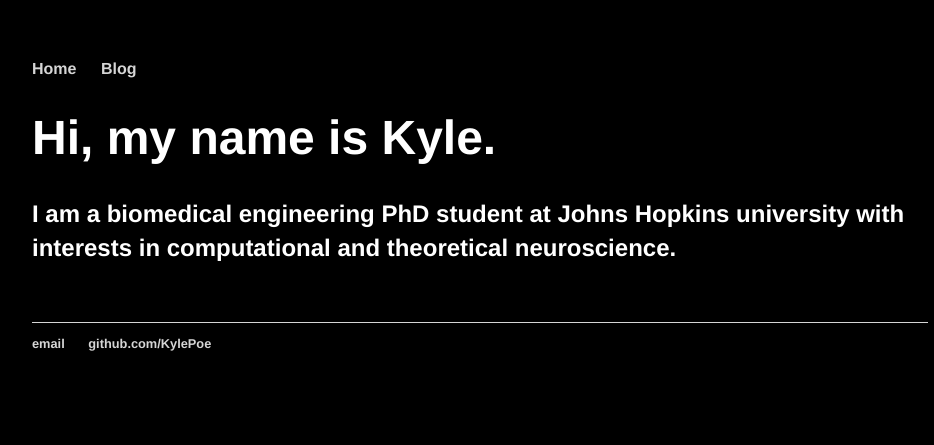
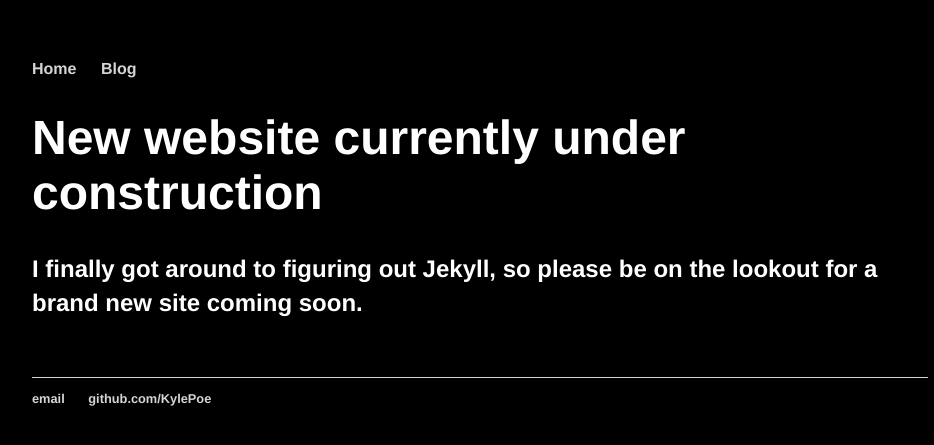
Before and after one commit to KylePoe/kylepoe.info, a Jekyll site: the page built from index.html, in a window 1280 px wide. Shown: the top 445 px of the page, without its empty margins (160-1094 px from the left). Built offline with Jekyll 4.4.1, drawn with Linux system fonts in a browser that asks for light colours.

Commit message:
Update index.html
Updated with note that Im updating the website

```diff
--- a/index.html
+++ b/index.html
@@ -3,8 +3,8 @@ layout: default
 title: Kyle Poe, Student
 ---
 <div class="blurb">
-	<h1>Hi, my name is Kyle.</h1>
-	<p><b>I am a biomedical engineering PhD student at Johns Hopkins university with interests in computational and theoretical neuroscience.<br><br>
+	<h1>New website currently under construction</h1>
+	<p><b>I finally got around to figuring out Jekyll, so please be on the lookout for a brand new site coming soon.<br><br>
 
 	</p>
 </div><!-- /.blurb -->
```
